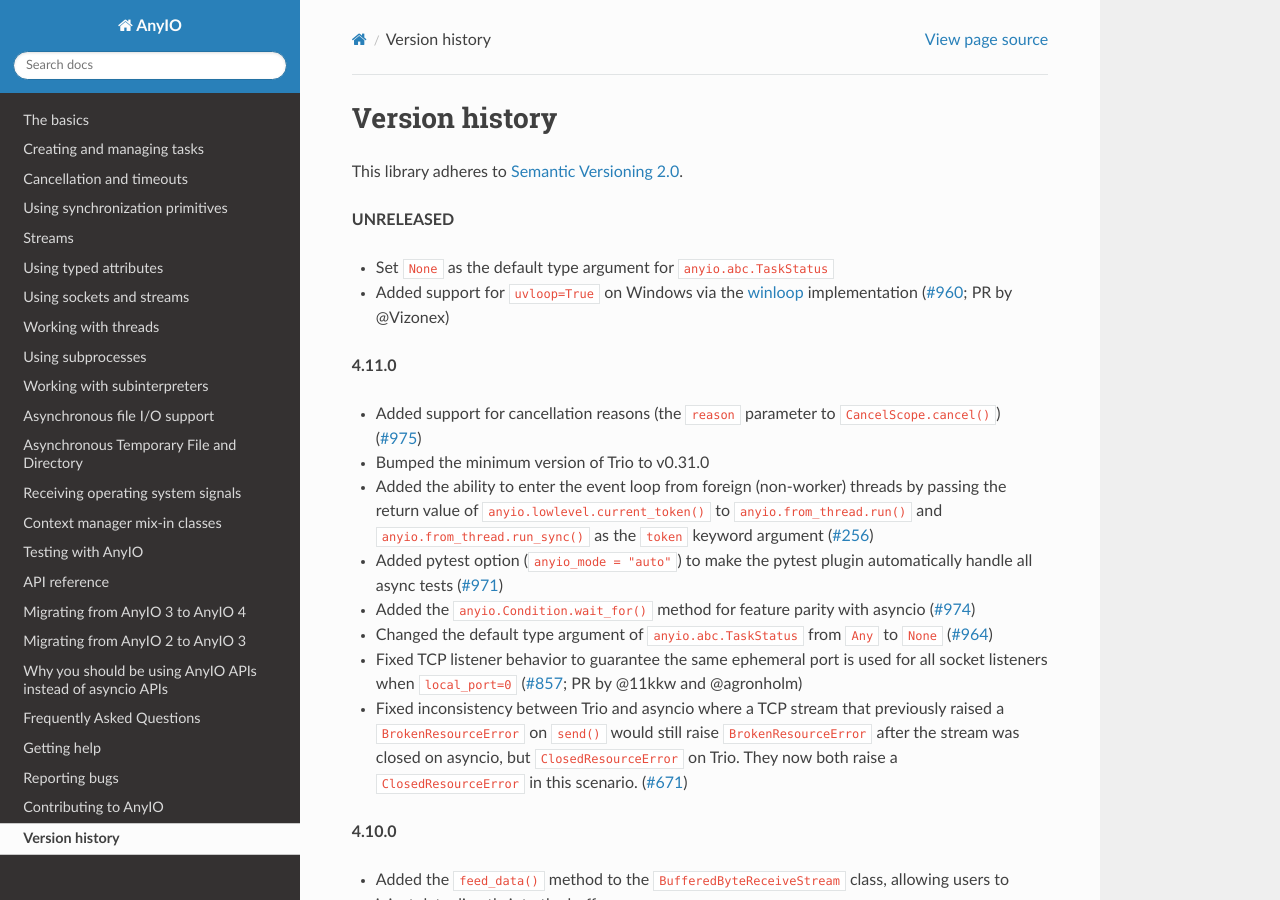
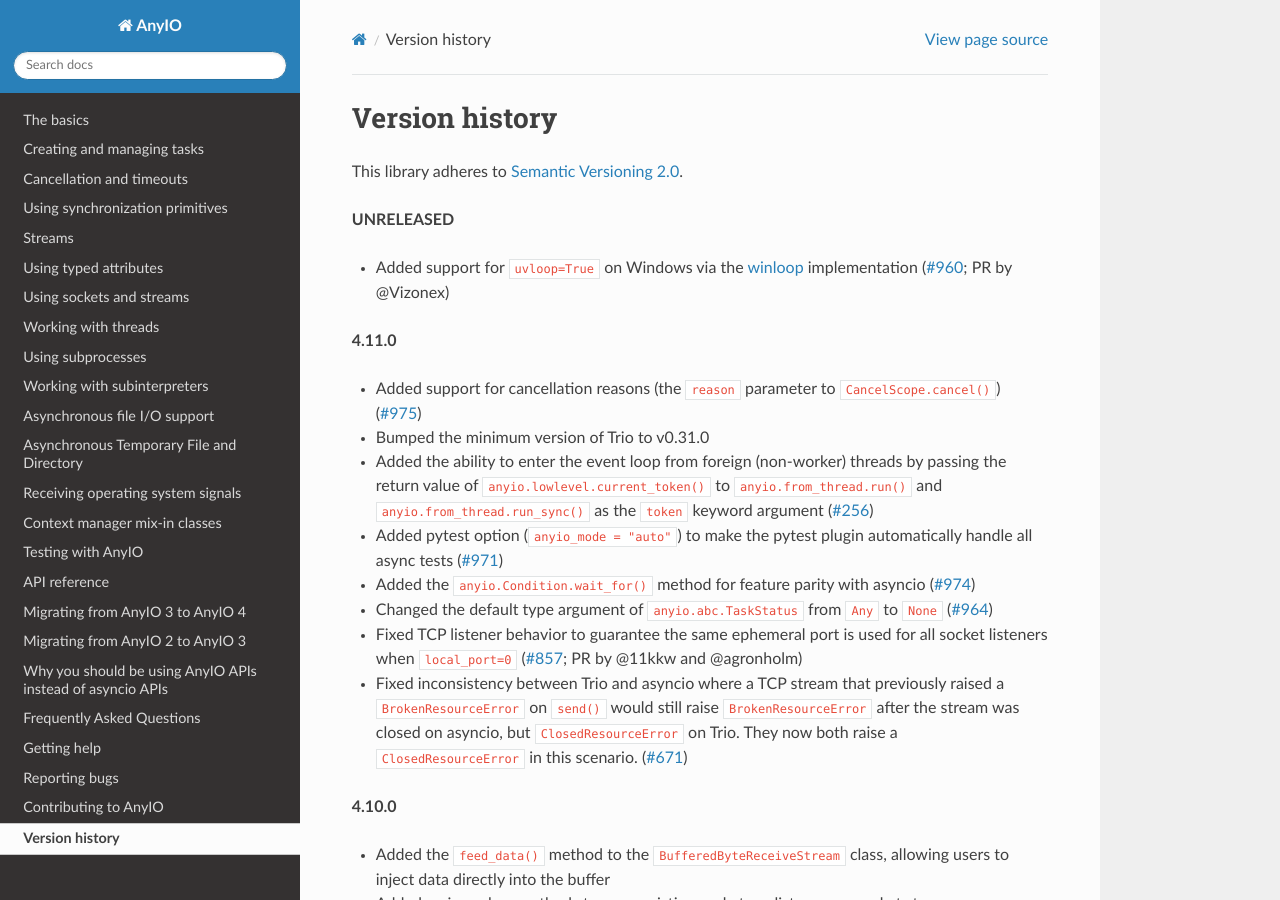
Before and after one commit to agronholm/anyio, a Sphinx documentation site: the page built from docs/versionhistory.rst, in a window 1280 px wide and 900 px high. Built offline with Sphinx 7.4.7 and the Read the Docs theme 3.1.0, drawn with Linux system fonts in a browser that asks for light colours; the version number could not be read and is left out.

Commit message:
Removed duplicate changelog entry

```diff
--- a/docs/versionhistory.rst
+++ b/docs/versionhistory.rst
@@ -3,10 +3,8 @@ Version history
 
 This library adheres to `Semantic Versioning 2.0 <http://semver.org/>`_.
 
-
 **UNRELEASED**
 
-- Set ``None`` as the default type argument for ``anyio.abc.TaskStatus``
 - Added support for ``uvloop=True`` on Windows via the winloop_ implementation
   (`#960 <https://github.com/agronholm/anyio/pull/960>`_; PR by @Vizonex)
 
```
